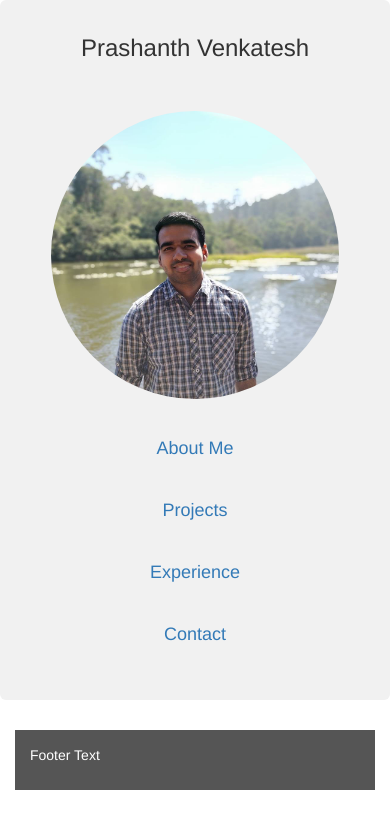
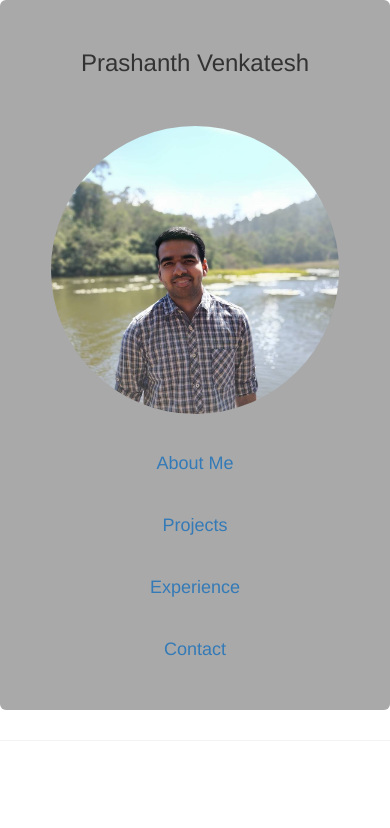
Before and after one commit to prash2512/prash2512.github.io, a plain HTML site: page index.html in a window 390 px wide. Drawn offline with nearby package versions, Linux system fonts and the light colour scheme.

Commit message:
Updated website

```diff
--- a/index.html
+++ b/index.html
@@ -1,7 +1,7 @@
 <!DOCTYPE html>
 <html lang="en">
 <head>
-  <title>Bootstrap Example</title>
+  <title>Prashanth</title>
   <meta charset="utf-8">
   <meta name="viewport" content="width=device-width, initial-scale=1">
   <link rel="stylesheet" href="https://maxcdn.bootstrapcdn.com/bootstrap/3.3.7/css/bootstrap.min.css">
@@ -13,10 +13,13 @@
 
     /* Set gray background color and 100% height */
     .sidenav {
-      background-color: #f1f1f1;
+      background-color: #a9a9a9;
       height: 100%;
     }
 
+    .anothernav {
+      background-color: #f3f3f3;
+    }
     .profile_pic {
       height: 18%;
       width: 80%;
@@ -26,20 +29,18 @@
     footer {
       background-color: #555;
       color: white;
-      padding: 15px;
     }
 
     /* On small screens, set height to 'auto' for sidenav and grid */
     @media screen and (max-width: 767px) {
       .sidenav {
         height: auto;
-        padding: 15px;
       }
-      .row.content {height: auto;}
+      .row.content {height: 100%;}
     }
   </style>
 </head>
-<body>
+<body background-color="#f3f3f3">
 
 <div class="container-fluid">
   <div class="row content">
@@ -51,13 +52,13 @@
         <li><a href="#section2"><h4>Projects</h4></a></li>
         <li><a href="#section3"><h4>Experience</h4></a></li>
         <li><a href="#section3"><h4>Contact</h4></a></li>
-      </ul><br>
+      </ul>
     </div>
+
+    <div class="col-sm-8 anothernav">
+    </div>
+  </div>
 </div>
-
-<footer class="container-fluid">
-  <p>Footer Text</p>
-</footer>
 
 </body>
 </html>
```
